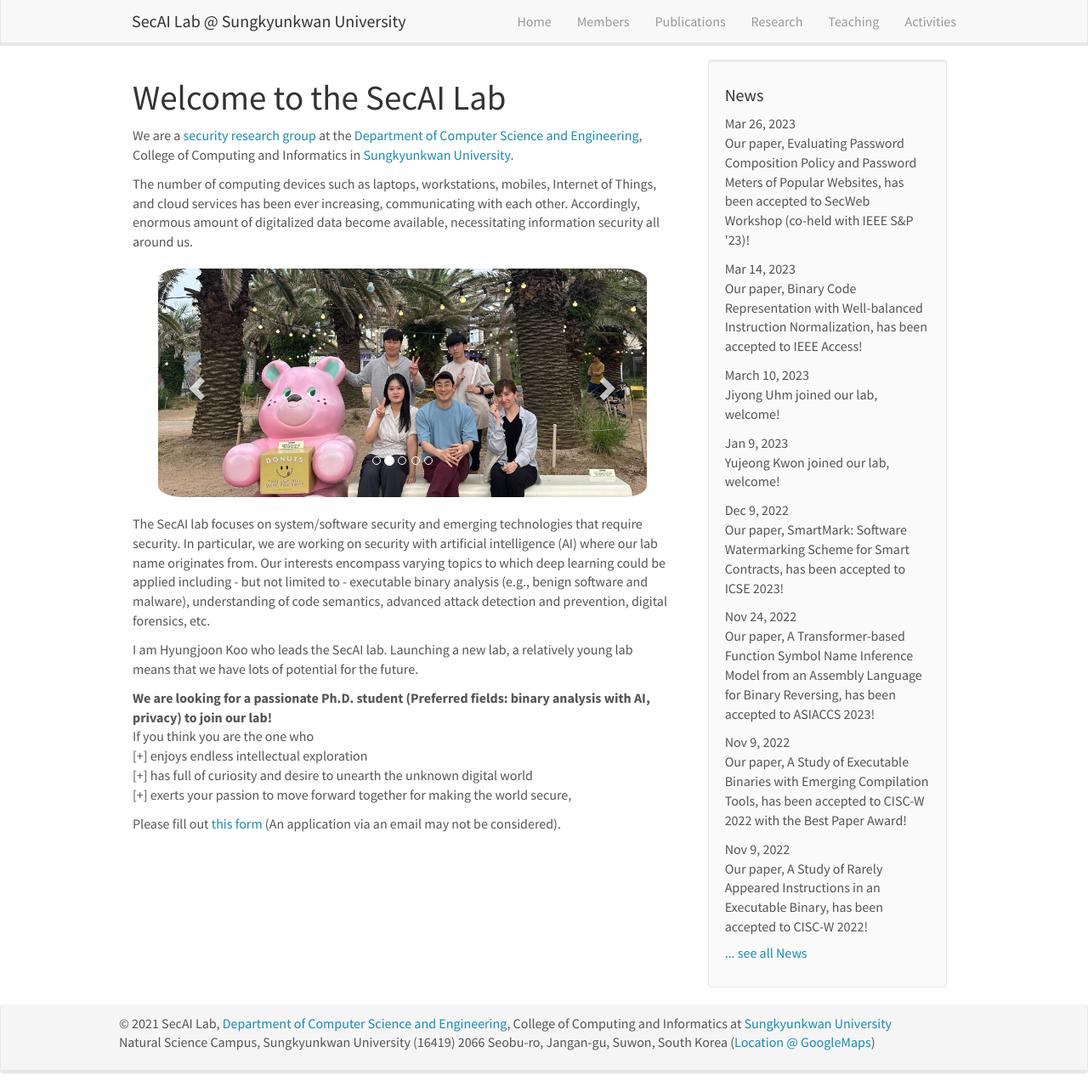
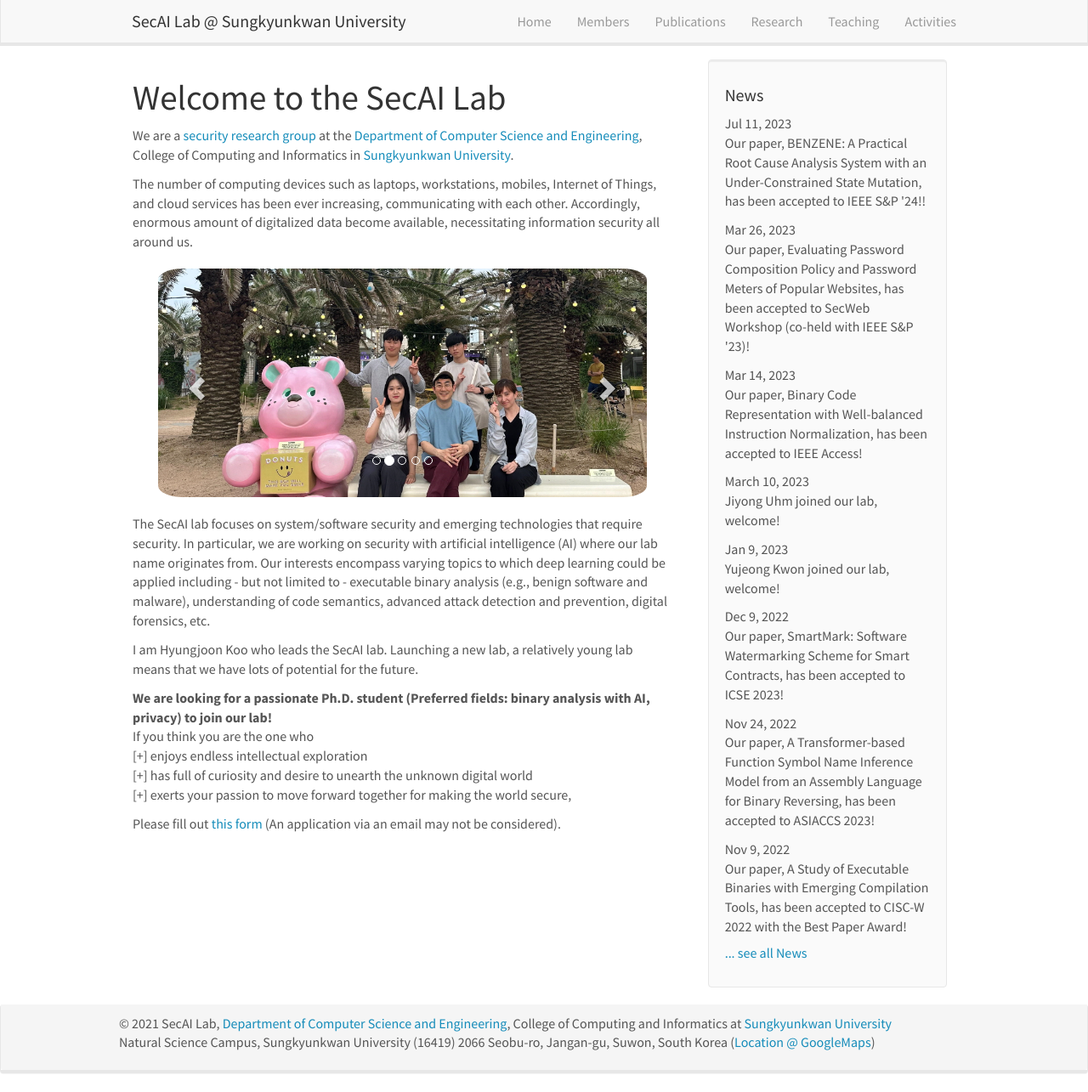
Before and after one commit to SecAI-Lab/secai-lab.github.io, a Jekyll site: the page built from _pages/home.md, in a window 1280 px wide and 1285 px high. Shown: the whole window at 85% size. Built offline with Jekyll 4.4.1, drawn with Linux system fonts in a browser that asks for light colours; nearby versions of some CDN libraries.

Commit message:
s&p 24 news!

```diff
--- a/_data/news.yml
+++ b/_data/news.yml
@@ -1,3 +1,6 @@
+- date: Jul 11, 2023
+  headline: "Our paper, BENZENE: A Practical Root Cause Analysis System with an Under-Constrained State Mutation, has been accepted to IEEE S&P '24!!"
+
 - date: Mar 26, 2023
   headline: "Our paper, Evaluating Password Composition Policy and Password Meters of Popular Websites, has been accepted to SecWeb Workshop (co-held with IEEE S&P '23)!"
 
```
